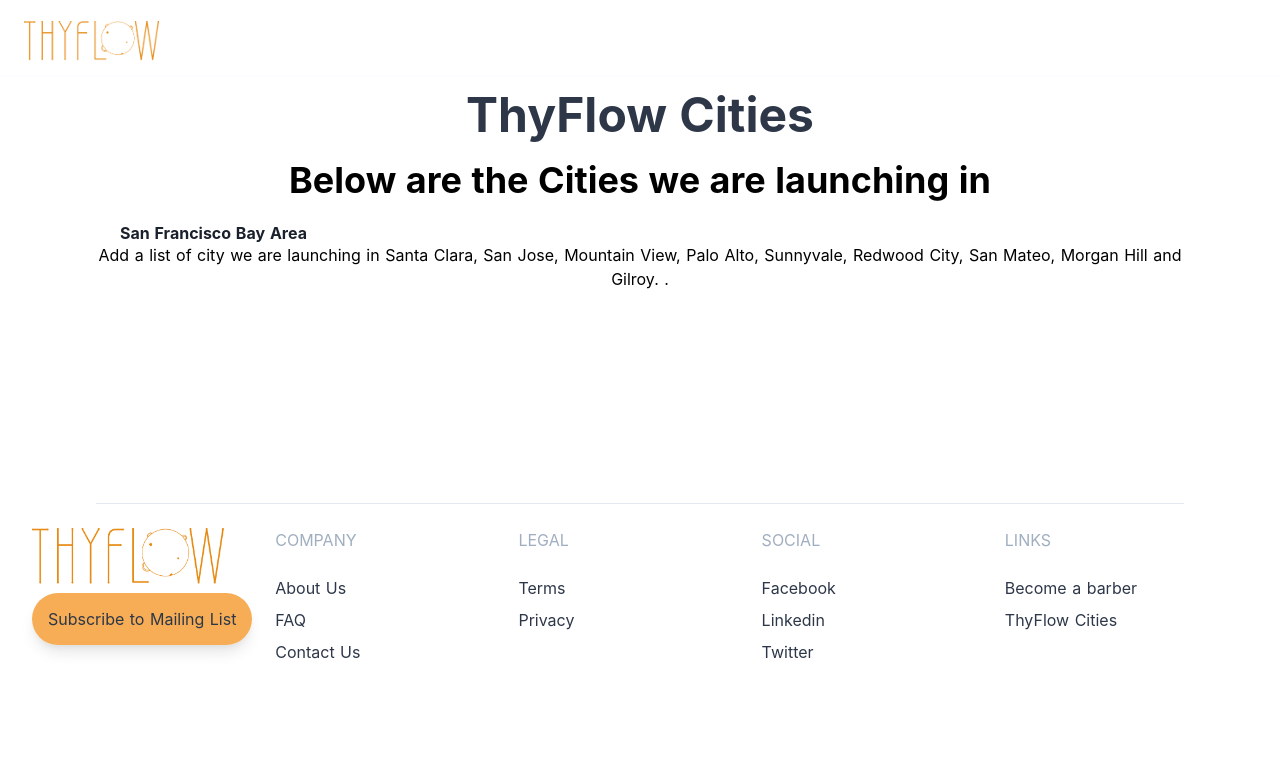
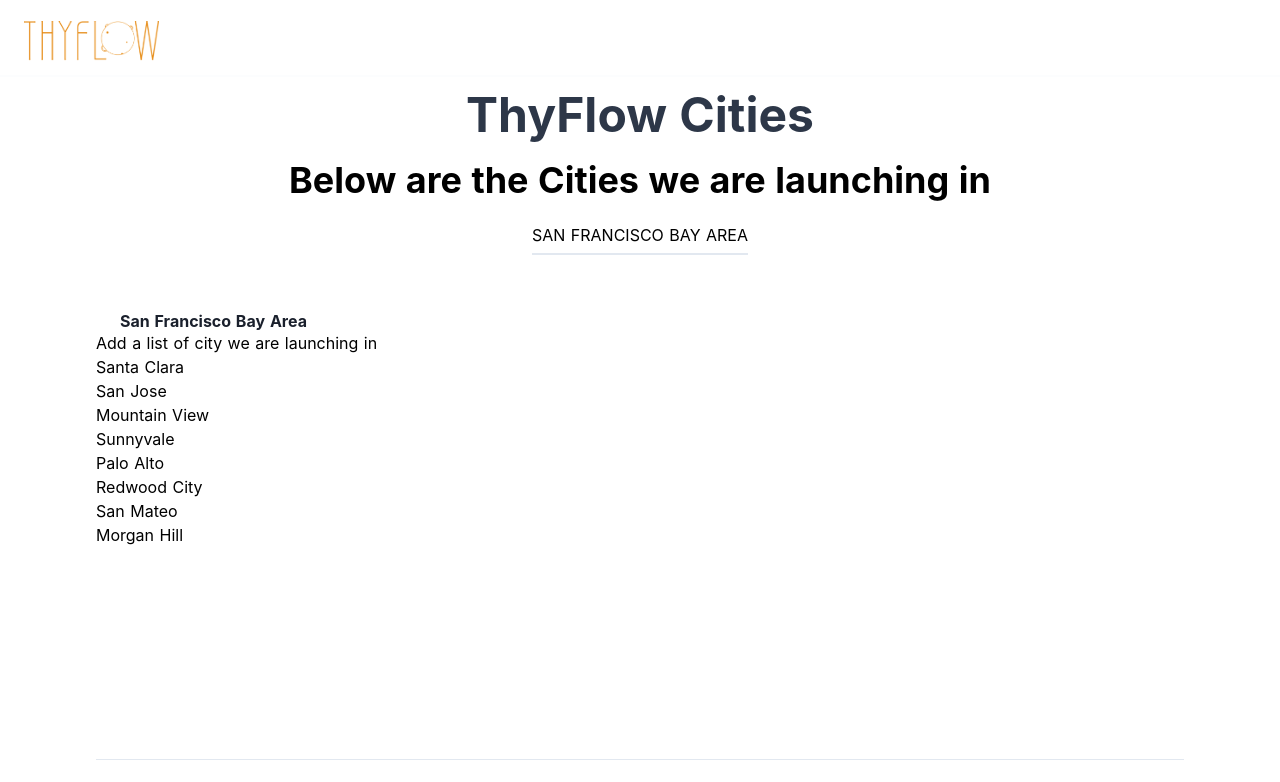
Before and after one commit to ThyFlow-Inc/thyflow2, a Nuxt app: page /suggest in a window 1280 px wide. Shown: the top 782 px of the page. Built offline with nearby package versions, Linux system fonts and the light colour scheme.

Commit message:
Suggest :zap:

```diff
--- a/pages/suggest.vue
+++ b/pages/suggest.vue
@@ -10,11 +10,23 @@
         <div
           class="mb-4 text-3xl font-bold text-center xl:text-4xl"
         >Below are the Cities we are launching in</div>
+        <div class="text-center pb-8">
+          <h2 class="uppercase text pb-8">
+            <span class="pb-2 border-b-2">San Francisco Bay Area</span>
+          </h2>
+        </div>
         <h3 class="leading-tight font-bold px-6 text-gray-900">San Francisco Bay Area</h3>
-        <p class="text-center">
-          Add a list of city we are launching in
-          Santa Clara, San Jose, Mountain View, Palo Alto, Sunnyvale, Redwood City, San Mateo, Morgan Hill and Gilroy. .
-        </p>
+        <p>Add a list of city we are launching in</p>
+        <ul class="list-outside">
+          <li>Santa Clara</li>
+          <li>San Jose</li>
+          <li>Mountain View</li>
+          <li>Sunnyvale</li>
+          <li>Palo Alto</li>
+          <li>Redwood City</li>
+          <li>San Mateo</li>
+          <li>Morgan Hill</li>
+        </ul>
       </div>
       <section class="bg-white border-b py-8">
         <div class="container mx-auto flex flex-wrap pt-4 pb-12">
```
